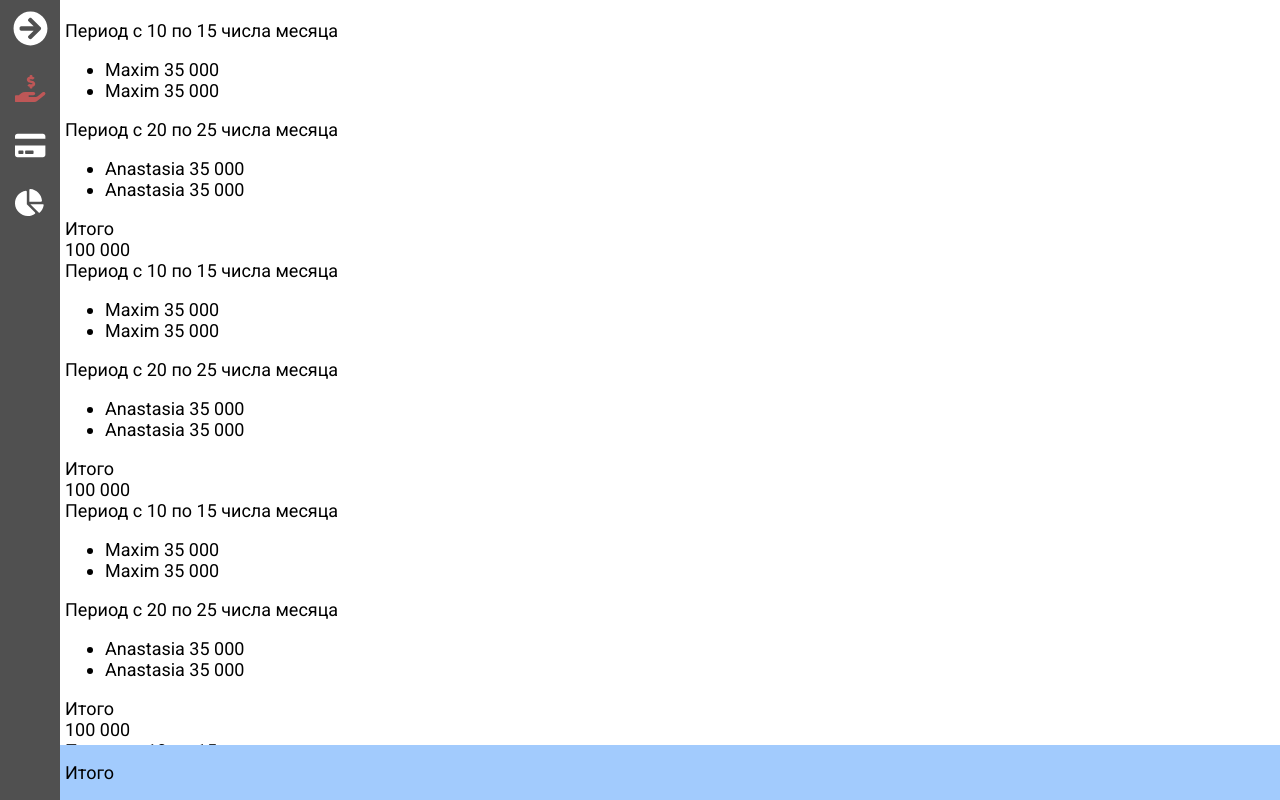
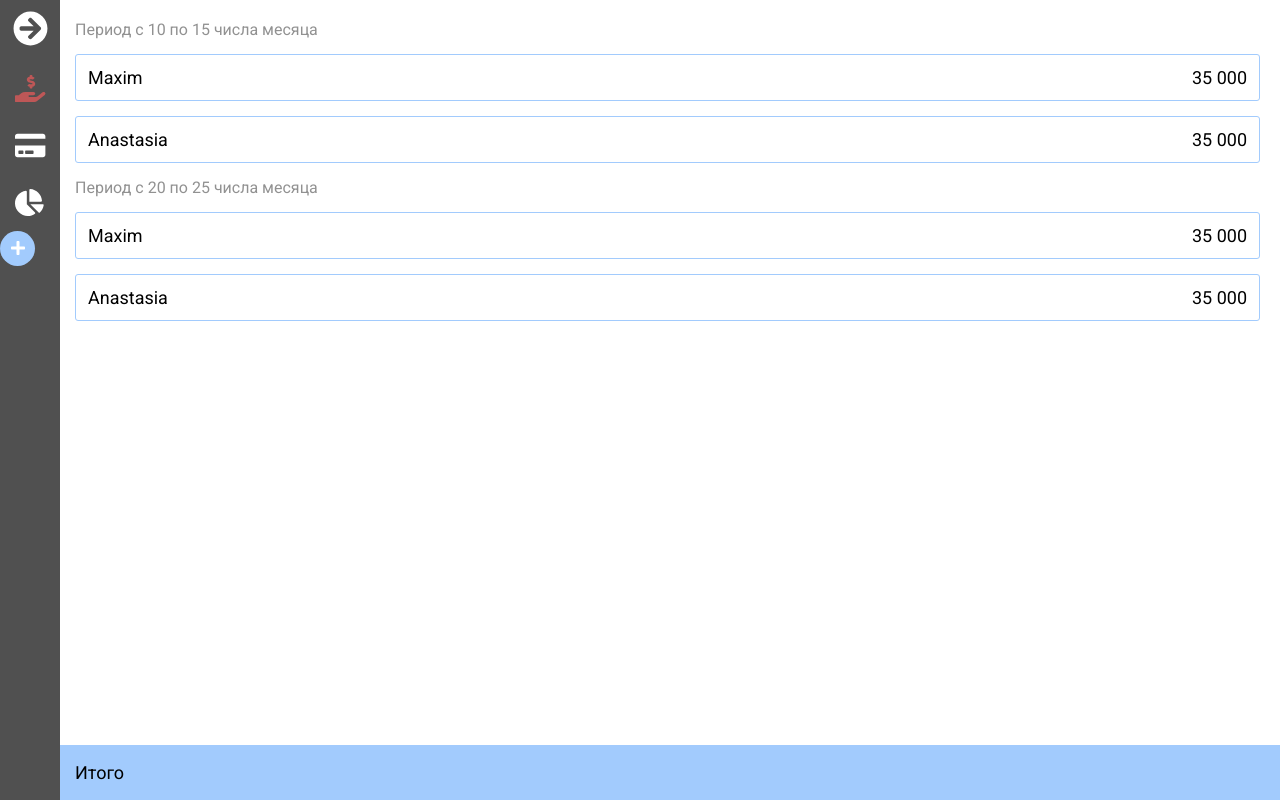
Before and after one commit to mironovmaxim/check-, a Vue app: page / in a window 1280 px wide. Shown: the top 800 px of the page. Built offline with nearby package versions, Linux system fonts and the light colour scheme.

Commit message:
Типографика основных view, view добавления

```diff
--- a/src/components/Foo.vue
+++ b/src/components/Foo.vue
@@ -18,7 +18,7 @@ export default {
 .footer {
   display: flex;
   align-items: center;
-  padding-left: 65px;
+  padding-left: 75px;
   background: #A2CBFD;
   width: calc(100vw - 50px);
   height: 55px;
--- a/src/components/Navbar.vue
+++ b/src/components/Navbar.vue
@@ -16,10 +16,9 @@
         <font-awesome-icon icon="chart-pie"  />
         <span class="menu__name">Капитал</span>
       </router-link>
-      <!-- <button class="menu__button" @click="$emit('click-add')">
+      <button class="menu__button" @click="$emit('click-add')">
         <font-awesome-icon icon="plus" />
-      </button> -->
-      <!-- <span>Пассивы</span> -->
+      </button>
     </nav>
   </div>
 </template>
--- a/src/layouts/Default.vue
+++ b/src/layouts/Default.vue
@@ -2,9 +2,7 @@
   <div class="wrapper">
     <Navbar />
     <main class="content">
-      <transition name="component-fade">
         <router-view />
-      </transition>
     </main>
     <Foo title="Итого"/>
   </div>
@@ -28,14 +26,8 @@ export default {
 }
 
 .content {
+  padding-right: 20px;
   padding-top: 20px;
-  padding-left: 65px;
-}
-
-.component-fade-enter-active, .component-fade-leave-active {
-  transition: opacity .2s ease-in;
-}
-.component-fade-enter, .component-fade-leave-to {
-  opacity: 0;
+  padding-left: 75px;
 }
 </style>
--- a/src/views/Active.vue
+++ b/src/views/Active.vue
@@ -5,8 +5,14 @@
         Период с 10 по 15 числа месяца
       </p>
       <ul class="period__items">
-        <li class="period_item">Maxim 35 000</li>
-        <li class="period_item">Maxim 35 000</li>
+        <li class="period_item">
+          <span>Maxim</span>
+          <span>35 000</span>
+        </li>
+        <li class="period_item">
+          <span>Anastasia</span>
+          <span>35 000</span>
+          </li>
       </ul>
     </article>
     <article class="period">
@@ -14,79 +20,16 @@
         Период с 20 по 25 числа месяца
       </p>
       <ul class="period__items">
-        <li class="period_item">Anastasia 35 000</li>
-        <li class="period_item">Anastasia 35 000</li>
+        <li class="period_item">
+          <span>Maxim</span>
+          <span>35 000</span>
+        </li>
+        <li class="period_item">
+          <span>Anastasia</span>
+          <span>35 000</span>
+          </li>
       </ul>
     </article>
-    <footer class="total">
-      <p class="total__text">Итого</p>
-      <p class="total__number">100 000</p>
-    </footer>
-        <article class="period">
-      <p class="period__title">
-        Период с 10 по 15 числа месяца
-      </p>
-      <ul class="period__items">
-        <li class="period_item">Maxim 35 000</li>
-        <li class="period_item">Maxim 35 000</li>
-      </ul>
-    </article>
-    <article class="period">
-      <p class="period__title">
-        Период с 20 по 25 числа месяца
-      </p>
-      <ul class="period__items">
-        <li class="period_item">Anastasia 35 000</li>
-        <li class="period_item">Anastasia 35 000</li>
-      </ul>
-    </article>
-    <footer class="total">
-      <p class="total__text">Итого</p>
-      <p class="total__number">100 000</p>
-    </footer>
-        <article class="period">
-      <p class="period__title">
-        Период с 10 по 15 числа месяца
-      </p>
-      <ul class="period__items">
-        <li class="period_item">Maxim 35 000</li>
-        <li class="period_item">Maxim 35 000</li>
-      </ul>
-    </article>
-    <article class="period">
-      <p class="period__title">
-        Период с 20 по 25 числа месяца
-      </p>
-      <ul class="period__items">
-        <li class="period_item">Anastasia 35 000</li>
-        <li class="period_item">Anastasia 35 000</li>
-      </ul>
-    </article>
-    <footer class="total">
-      <p class="total__text">Итого</p>
-      <p class="total__number">100 000</p>
-    </footer>    <article class="period">
-      <p class="period__title">
-        Период с 10 по 15 числа месяца
-      </p>
-      <ul class="period__items">
-        <li class="period_item">Maxim 35 000</li>
-        <li class="period_item">Maxim 35 000</li>
-      </ul>
-    </article>
-    <article class="period">
-      <p class="period__title">
-        Период с 20 по 25 числа месяца
-      </p>
-      <ul class="period__items">
-        <li class="period_item">Anastasia 35 000</li>
-        <li class="period_item">Anastasia 35 000</li>
-      </ul>
-    </article>
-    <footer class="total">
-      <p class="total__text">Итого</p>
-      <p class="total__number">100 000</p>
-    </footer>
   </div>
 </template>
 
@@ -96,6 +39,29 @@ export default {
 }
 </script>
 
-<style>
+<style lang="scss">
+.period__title {
+  font-style: normal;
+  font-weight: normal;
+  font-size: 16px;
+  line-height: 19px;
+  color: #919191;
+  padding-bottom: 15px;
+}
 
+.period__items {
+  margin: 0;
+  padding: 0;
+  list-style: none;
+}
+
+.period_item {
+  background: #FFFFFF;
+  border: 1px solid #A2CBFD;
+  border-radius: 3px;
+  padding: 12px;
+  margin-bottom: 15px;
+  display: flex;
+  justify-content: space-between;
+}
 </style>
--- a/src/views/Capital.vue
+++ b/src/views/Capital.vue
@@ -5,14 +5,16 @@
         Результаты каждого месяца
       </p>
       <ul class="period__items">
-        <li class="period_item">Активы 100 000</li>
-        <li class="period_item">Пассивы 35 000</li>
+        <li class="period_item">
+          <span>Активы</span>
+          <span>100 000</span>
+        </li>
+        <li class="period_item">
+          <span>Пассивы</span>
+          <span>35 000</span>
+        </li>
       </ul>
     </article>
-    <footer class="total">
-      <p class="total__text">Итого</p>
-      <p class="total__number">100 000</p>
-    </footer>
   </div>
 </template>
 
--- a/src/views/Liabilities.vue
+++ b/src/views/Liabilities.vue
@@ -5,8 +5,14 @@
         Период с 10 по 15 числа месяца
       </p>
       <ul class="period__items">
-        <li class="period_item">Ипотека 15 000</li>
-        <li class="period_item">Еда 15 000</li>
+        <li class="period_item">
+          <span>Ипотека</span>
+          <span>15 000</span>
+        </li>
+        <li class="period_item">
+          <span>Еда</span>
+          <span>15 000</span>
+        </li>
       </ul>
     </article>
     <article class="period">
@@ -14,14 +20,16 @@
         Период с 20 по 25 числа месяца
       </p>
       <ul class="period__items">
-        <li class="period_item">Бензин 3 000</li>
-        <li class="period_item">Бензин 3 000</li>
+        <li class="period_item">
+          <span>Бензин</span>
+          <span>3 000</span>
+        </li>
+        <li class="period_item">
+          <span>Бензин</span>
+          <span>3 000</span>
+        </li>
       </ul>
     </article>
-    <footer class="total">
-      <p class="total__text">Итого</p>
-      <p class="total__number">100 000</p>
-    </footer>
   </div>
 </template>
 
```
Also changed, not shown: src/views/Add.vue (added, +19 -0 lines).
